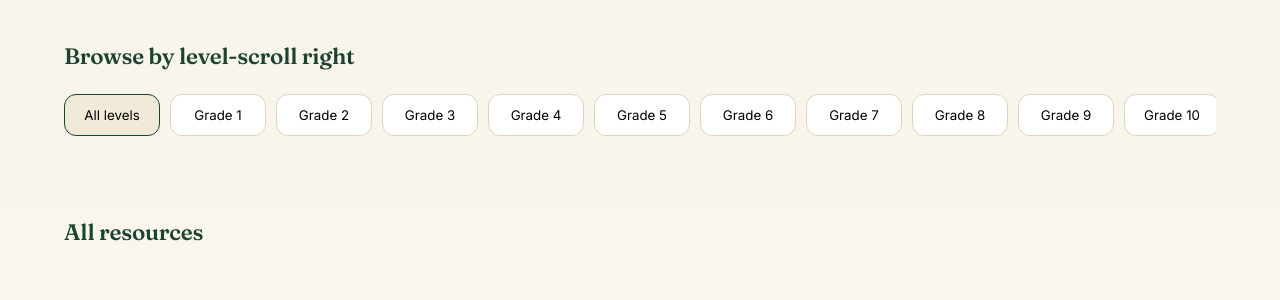
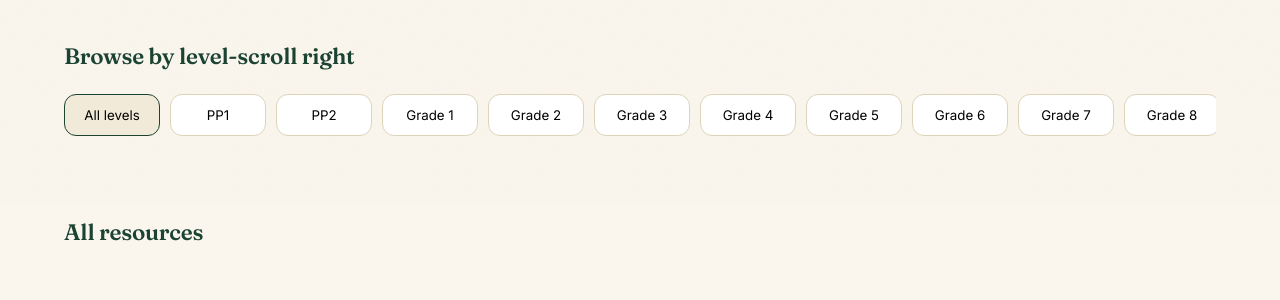
Before and after one commit to gmtrisen/gmt-learning, a Flask app: page / in a window 1280 px wide. Shown: the part 597-897 px from the top of the page. Run offline with Flask 3, Linux system fonts and the light colour scheme; data that the repository does not hold is empty.

Commit message:
Update index.html

```diff
--- a/templates/index.html
+++ b/templates/index.html
@@ -313,7 +313,8 @@
   <div class="section-head"><h2>Browse by level-scroll right</h2></div>
   <div class="levels-row" id="levelsRow">
     <button class="level-chip active" data-level="">All levels</button>
-
+    <button class="level-chip" data-level="PP1">PP1</button>
+    <button class="level-chip" data-level="PP2">PP2</button>
     <button class="level-chip" data-level="Grade 1">Grade 1</button>
     <button class="level-chip" data-level="Grade 2">Grade 2</button>
     <button class="level-chip" data-level="Grade 3">Grade 3</button>
```
